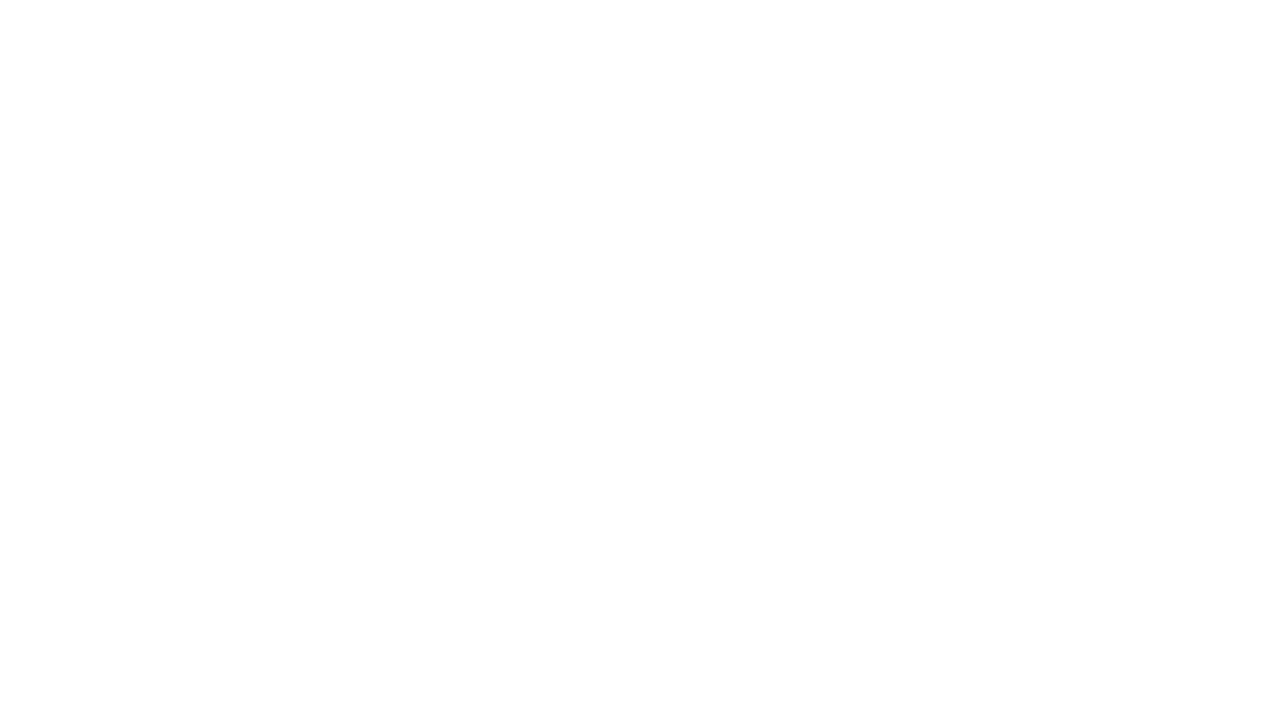
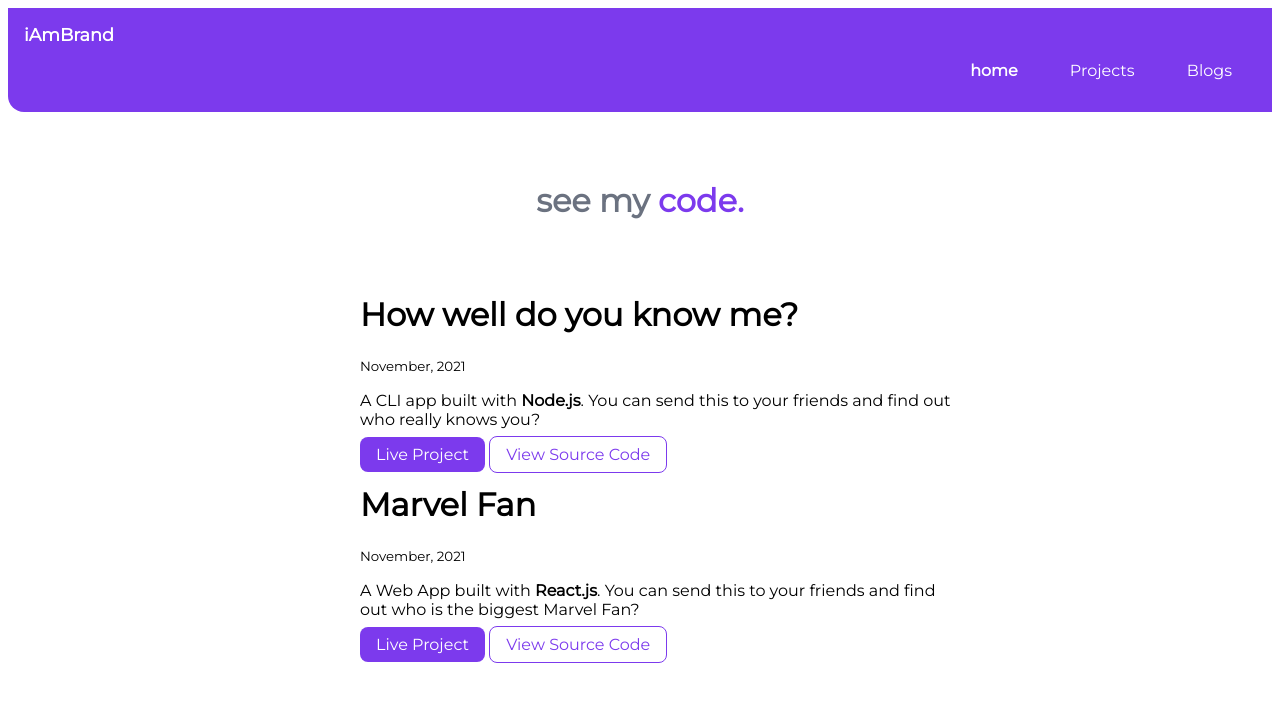
Before and after one commit to iam-shreyasthana/components-library-neog, a plain HTML site: page projects.html in a window 1280 px wide. Drawn offline with Linux system fonts and the light colour scheme.

Commit message:
UPDATE: Projects added

```diff
--- a/projects.html
+++ b/projects.html
@@ -4,9 +4,51 @@
     <meta charset="UTF-8">
     <meta http-equiv="X-UA-Compatible" content="IE=edge">
     <meta name="viewport" content="width=device-width, initial-scale=1.0">
-    <title>Document</title>
+    <title>Projects | Shrey Asthana</title>
+    <link rel="stylesheet" href="styles.css">
 </head>
 <body>
+    <!-- Nav Bar -->
+    <nav class="navigation container">
+        <div class="nav-brand">iAmBrand</div>
+        <ul class="list-non-bullet nav-list">
+            <li class="list-item-inline">
+                <a class="link link-active" href="/">home</a>
+            </li>
+            <li class="list-item-inline">
+                <a class="link" href="projects.html">Projects</a>
+            </li>
+            <li class="list-item-inline">
+                <a class="link" href="blogs.html">Blogs</a>
+            </li>
+        </ul>
+    </nav>
 
+    <header class="hero-header">
+        <h1 class="header-heading">see my <span class="heading-inverted">code.</span></h1>
+    </header>
+
+    <ul class="list-non-bullet">
+        <li>
+            <div class="container container-center">
+                <h1>How well do you know me?</h1>
+                <small>November, 2021</small>
+                <p>A CLI app built with <strong>Node.js</strong>. You can send this to
+                your friends and find out who really knows you?</p>
+                <a class="primary-link link" href="/">Live Project</a>
+                <a class="secondary-link link" href="/">View Source Code</a>
+            </div>
+        </li>
+        <li>
+            <div class="container container-center">
+                <h1>Marvel Fan</h1>
+                <small>November, 2021</small>
+                <p>A Web App built with <strong>React.js</strong>. You can send this to
+                your friends and find out who is the biggest Marvel Fan?</p>
+                <a class="primary-link link" href="/">Live Project</a>
+                <a class="secondary-link link" href="/">View Source Code</a>
+            </div>
+        </li>
+    </ol>
 </body>
 </html>
```
